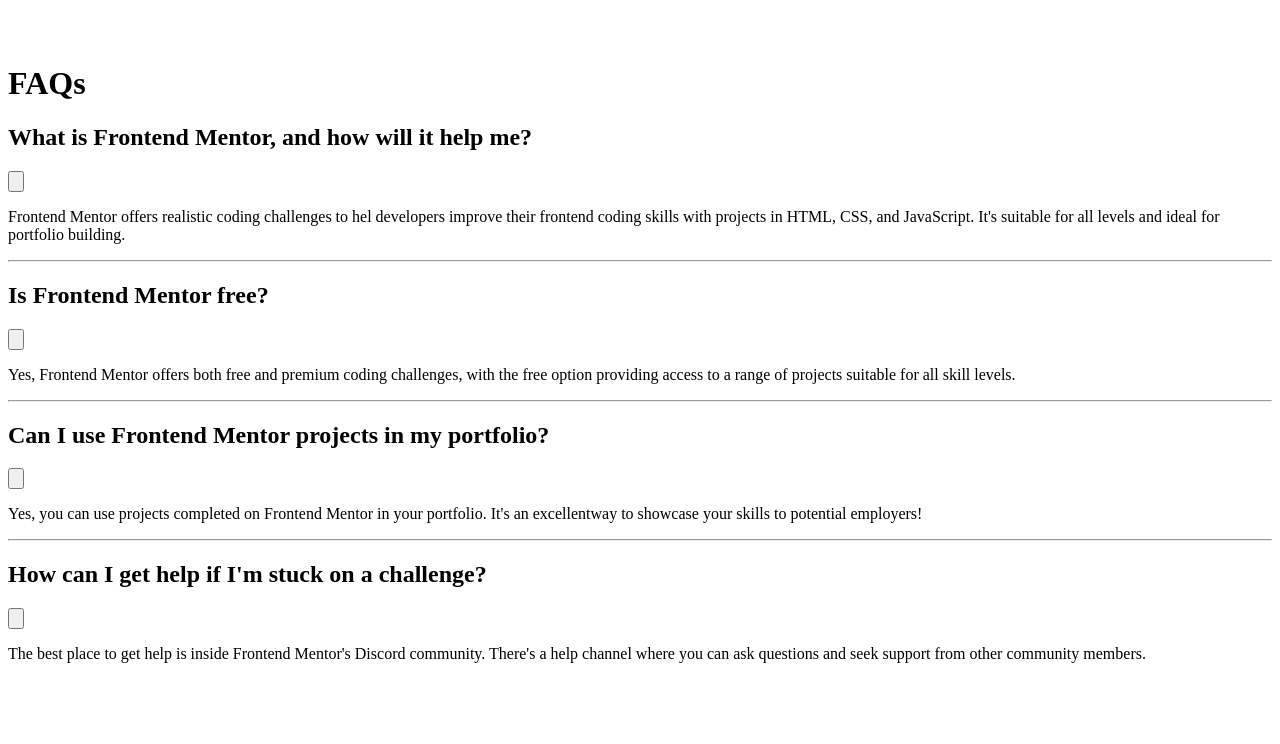
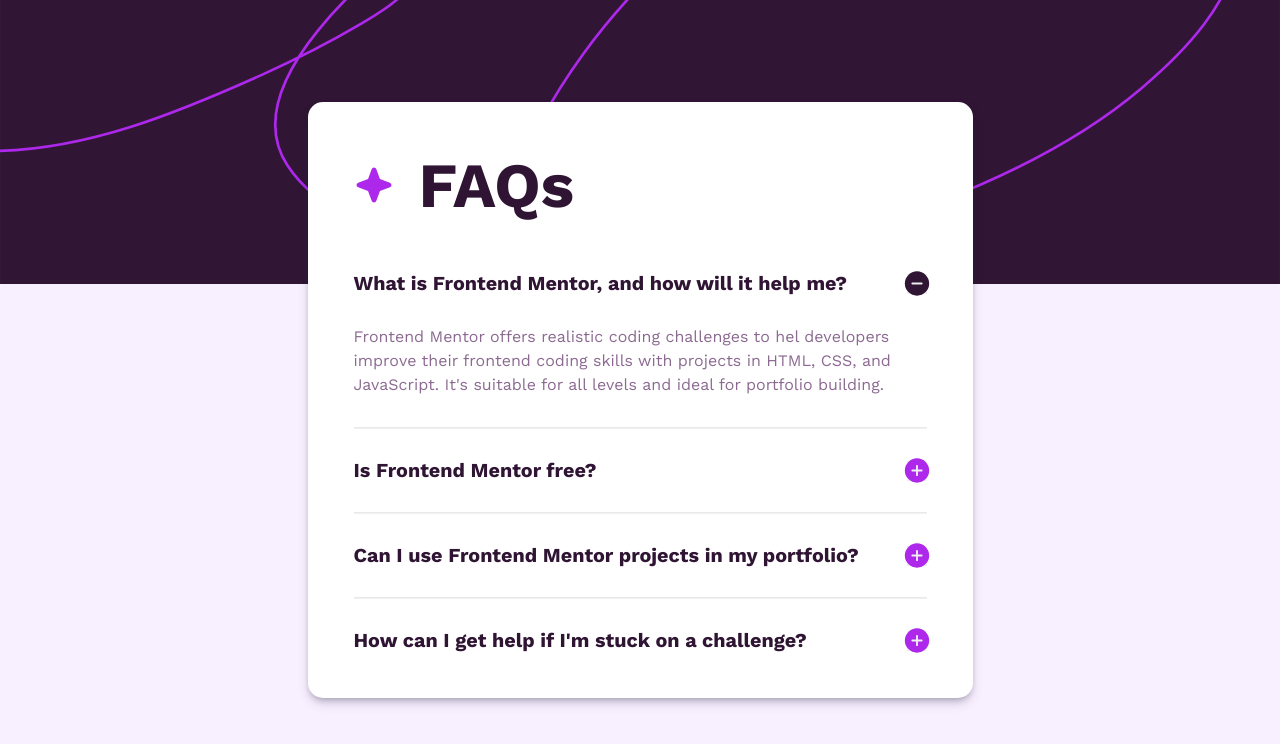
Before and after one commit to Oswalld/faq-accordion-main, a plain HTML site: page index.html in a window 1280 px wide. Drawn offline with nearby package versions, Linux system fonts and the light colour scheme; files that its build step writes are made by us from their sources; the site is published under a folder, as on GitHub Pages, so addresses that start at the root find nothing.

Commit message:
forgot ./

```diff
--- a/index.html
+++ b/index.html
@@ -8,7 +8,7 @@
 
   <title>FAQ accordion</title>
 
-  <link rel="stylesheet" href="/assets/scss/main.css">
+  <link rel="stylesheet" href="./assets/scss/main.css">
 
 </head>
 <body>
@@ -17,22 +17,22 @@
 
   <picture class="food-card-img">
 
-    <source media="(min-width: 1024px)" srcset="/assets/images/background-pattern-desktop.svg">
+    <source media="(min-width: 1024px)" srcset="./assets/images/background-pattern-desktop.svg">
 
 
-    <source media="(min-width: 375px)" srcset="/assets/images/background-pattern-mobile.svg">
+    <source media="(min-width: 375px)" srcset="./assets/images/background-pattern-mobile.svg">
 
     <link rel="preconnect" href="https://fonts.googleapis.com">
 <link rel="preconnect" href="https://fonts.gstatic.com" crossorigin>
 <link href="https://fonts.googleapis.com/css2?family=Work+Sans:ital,wght@0,100..900;1,100..900&display=swap" rel="stylesheet">
 
 
-    <img class="background-img" src="/assets/images/background-pattern-desktop.svg" alt="">
+    <img class="background-img" src="./assets/images/background-pattern-desktop.svg" alt="">
   </picture>
 
 <div class="accordion">
     <div class="title">
-      <img src="/assets/images/icon-star.svg" alt="">
+      <img src="./assets/images/icon-star.svg" alt="">
       <h1>FAQs</h1>
     </div>
 
@@ -40,7 +40,7 @@
         <div class="accordion-item">
           <div class="accordion-question">
             <h2>What is Frontend Mentor, and how will it help me?</h2>
-            <button><img class="button-close" src="/assets/images/icon-plus.svg" alt=""><img class="button-open open" src="/assets/images/icon-minus.svg" alt=""></button>
+            <button><img class="button-close" src="./assets/images/icon-plus.svg" alt=""><img class="button-open open" src="./assets/images/icon-minus.svg" alt=""></button>
           </div>
 
           <p class="accordion-text">Frontend Mentor offers realistic coding challenges to hel developers improve their frontend coding skills with projects in HTML, CSS, and JavaScript. It's suitable for all levels and ideal for portfolio building.</p>
@@ -51,7 +51,7 @@
         <div class="accordion-item">
           <div class="accordion-question">
             <h2>Is Frontend Mentor free?</h2>
-            <button><img class="button-close" src="/assets/images/icon-plus.svg" alt=""><img class="button-open open" src="/assets/images/icon-minus.svg" alt=""></button>
+            <button><img class="button-close" src="./assets/images/icon-plus.svg" alt=""><img class="button-open open" src="./assets/images/icon-minus.svg" alt=""></button>
           </div>
 
           <p class="accordion-text">Yes, Frontend Mentor offers both free and premium coding challenges, with the free option providing access to a range of projects suitable for all skill levels.</p>
@@ -62,7 +62,7 @@
         <div class="accordion-item">
           <div class="accordion-question">
             <h2>Can I use Frontend Mentor projects in my portfolio?</h2>
-            <button><img class="button-close" src="/assets/images/icon-plus.svg" alt=""><img class="button-open open" src="/assets/images/icon-minus.svg" alt=""></button>
+            <button><img class="button-close" src="./assets/images/icon-plus.svg" alt=""><img class="button-open open" src="./assets/images/icon-minus.svg" alt=""></button>
           </div>
 
           <p class="accordion-text">Yes, you can use projects completed on Frontend Mentor in your portfolio. It's an excellentway to showcase your skills to potential employers!</p>
@@ -73,7 +73,7 @@
         <div class="accordion-item">
           <div class="accordion-question">
             <h2>How can I get help if I'm stuck on a challenge?</h2>
-            <button><img class="button-close" src="/assets/images/icon-plus.svg" alt=""><img class="button-open open" src="/assets/images/icon-minus.svg" alt=""></button>
+            <button><img class="button-close" src="./assets/images/icon-plus.svg" alt=""><img class="button-open open" src="./assets/images/icon-minus.svg" alt=""></button>
           </div>
 
           <p class="accordion-text">The best place to get help is inside Frontend Mentor's Discord community. There's a help channel where you can ask questions and seek support from other community members.</p>
@@ -81,7 +81,7 @@
     </div>
 </div>
 
-<script src="/assets/JS/index.js"></script>
+<script src="./assets/JS/index.js"></script>
 
 </body>
 </html>
```
